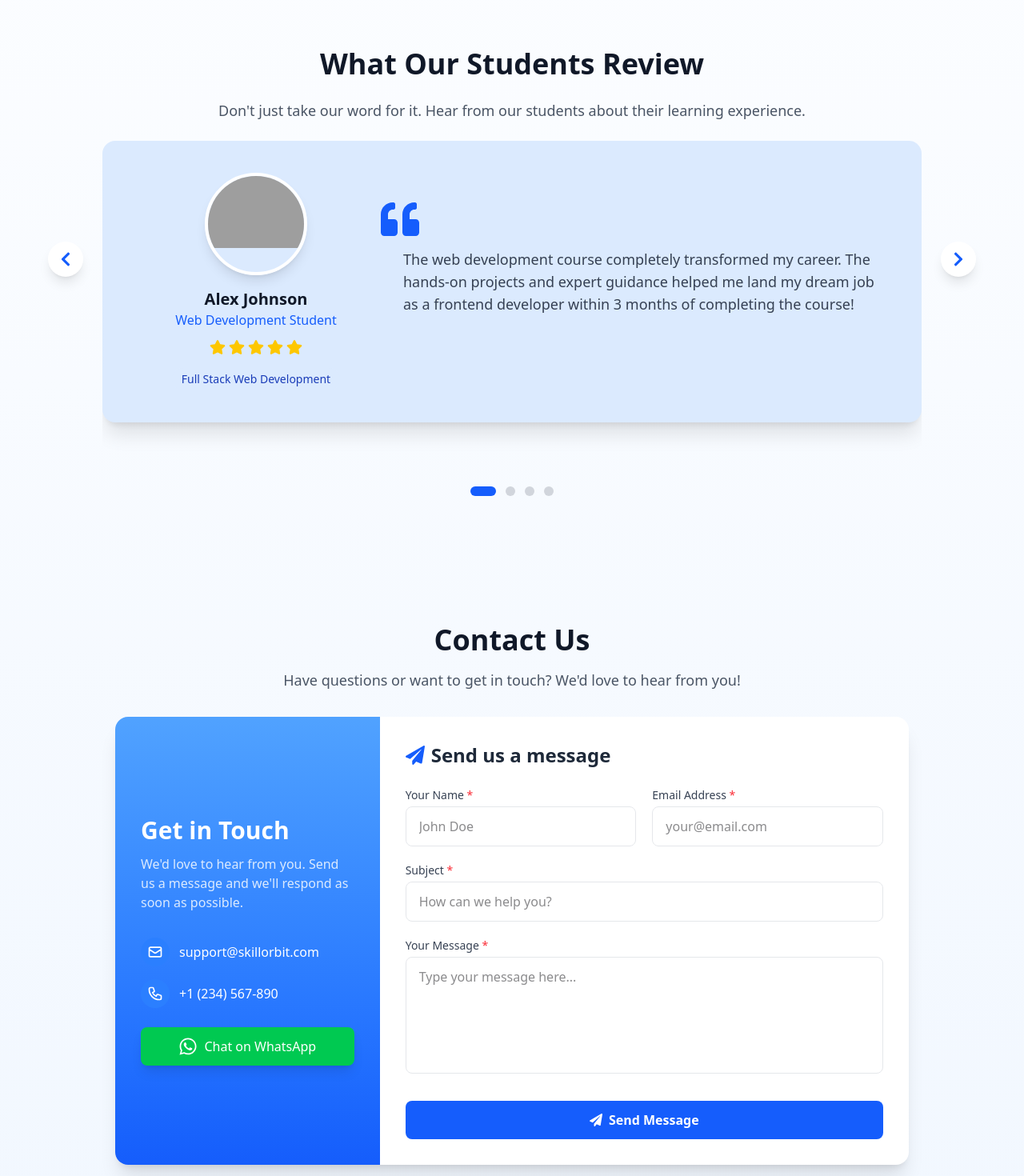
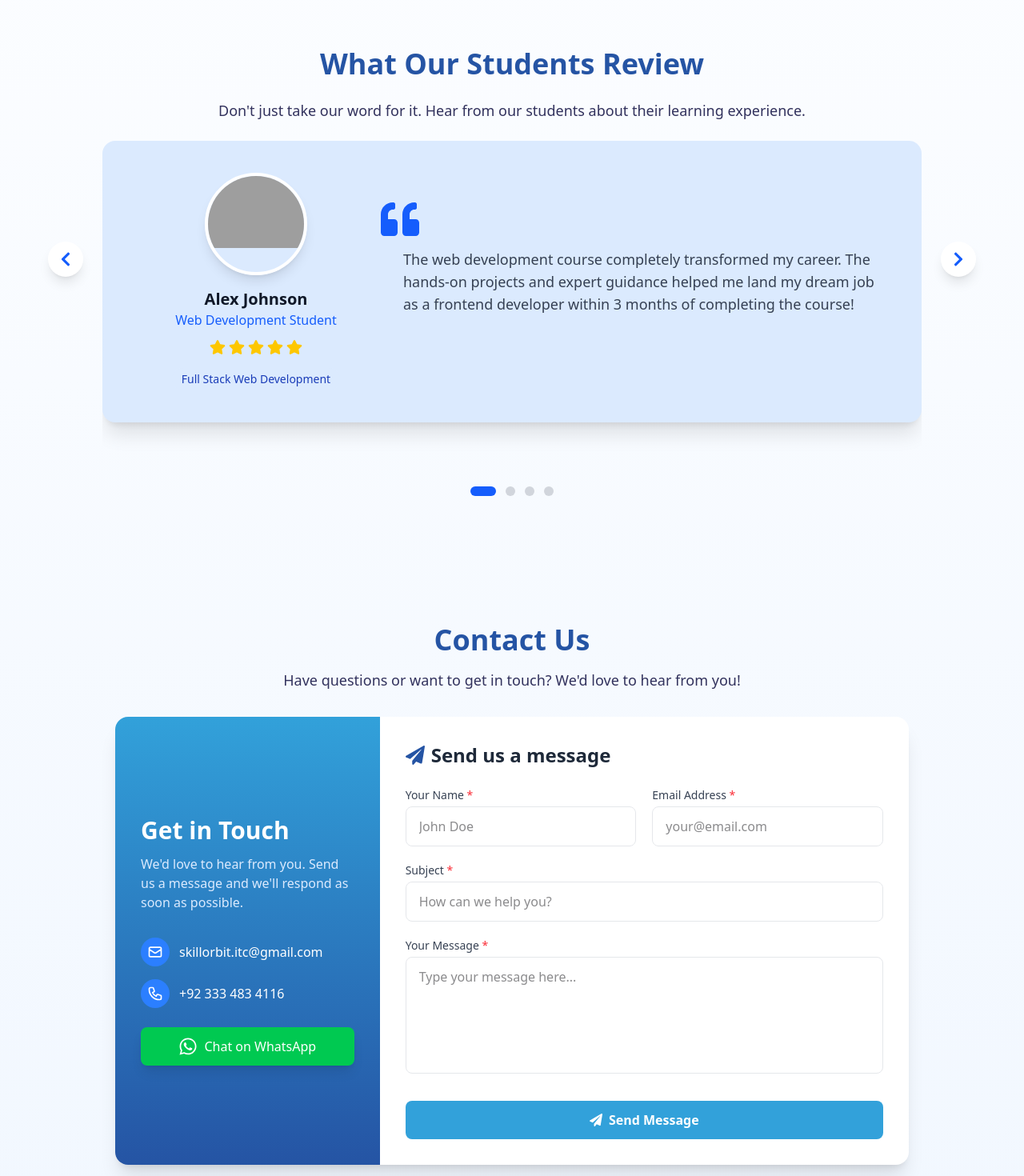
Before and after one commit to MuazamMughal/skillOrbit-app, a Next.js app: page / in a window 1280 px wide. Shown: the part 3460-4930 px from the top of the page at 80% size. Built offline with nearby package versions, Linux system fonts and the light colour scheme; grey boxes are pictures that could not be loaded.

Commit message:
client changes CONTACT card

```diff
--- a/src/components/common/Testimonials.tsx
+++ b/src/components/common/Testimonials.tsx
@@ -109,10 +109,10 @@ const Testimonials = () => {
       <div className="container mx-auto px-4 sm:px-6 lg:px-8">
         <div className="text-center max-w-3xl mx-auto mb-6">
 
-          <h2 className="text-4xl font-bold text-gray-900 mb-6">
+          <h2 className="text-4xl font-bold text-[#2554A4] mb-6">
             What Our Students Review
           </h2>
-          <p className="text-lg text-gray-600">
+          <p className="text-lg text-[#32325D]">
             Don&apos;t just take our word for it. Hear from our students about their learning experience.
           </p>
         </div>
--- a/src/components/common/contact.tsx
+++ b/src/components/common/contact.tsx
@@ -56,8 +56,8 @@ const Contact = () => {
   return (
     <section id="contact" className="py-20">
       <div className="text-center mb-8">
-        <h2 className="text-4xl font-bold text-gray-900 mb-4">Contact Us</h2>
-        <p className="text-lg text-gray-600 max-w-2xl mx-auto">Have questions or want to get in touch? We&apos;d love to hear from you!</p>
+        <h2 className="text-4xl font-bold text-[#2554A4] mb-4">Contact Us</h2>
+        <p className="text-lg text-[#32325D] max-w-2xl mx-auto">Have questions or want to get in touch? We&apos;d love to hear from you!</p>
       </div>
       {/* here is the main section */}
       <div className="container mx-auto px-4 max-w-5xl">
@@ -70,7 +70,7 @@ const Contact = () => {
           variants={fadeInUp}
         >
           <div className="md:flex">
-            <div className="md:w-1/3 bg-gradient-to-b from-blue-400 to-blue-600 p-8 text-white md:flex md:flex-col md:justify-center">
+            <div className="md:w-1/3 bg-gradient-to-b from-[#32a1da] to-[#2554A4] p-8 text-white md:flex md:flex-col md:justify-center">
               <div className="text-center md:text-left">
                 <h2 className="text-3xl font-bold mb-3">Get in Touch</h2>
                 <p className="text-blue-100 mb-8">
@@ -84,7 +84,7 @@ const Contact = () => {
                         <path strokeLinecap="round" strokeLinejoin="round" strokeWidth={2} d="M3 8l7.89 5.26a2 2 0 002.22 0L21 8M5 19h14a2 2 0 002-2V7a2 2 0 00-2-2H5a2 2 0 00-2 2v10a2 2 0 002 2z" />
                       </svg>
                     </div>
-                    <span>support@skillorbit.com</span>
+                    <span>skillorbit.itc@gmail.com</span>
                   </div>
                   <div className="flex items-center">
                     <div className="bg-blue-500 p-2 rounded-full mr-3">
@@ -92,10 +92,10 @@ const Contact = () => {
                         <path strokeLinecap="round" strokeLinejoin="round" strokeWidth={2} d="M3 5a2 2 0 012-2h3.28a1 1 0 01.948.684l1.498 4.493a1 1 0 01-.502 1.21l-2.257 1.13a11.042 11.042 0 005.516 5.516l1.13-2.257a1 1 0 011.21-.502l4.493 1.498a1 1 0 01.684.949V19a2 2 0 01-2 2h-1C9.716 21 3 14.284 3 6V5z" />
                       </svg>
                     </div>
-                    <span>+1 (234) 567-890</span>
+                    <span>+92 333 483 4116</span>
                   </div>
                   <a
-                    href="https://wa.me/1234567890"
+                    href="https://wa.me/923334834116"
                     target="_blank"
                     rel="noopener noreferrer"
                     className="mt-6 w-full flex items-center justify-center gap-2 px-4 py-3 bg-green-500 hover:bg-green-600 text-white font-medium rounded-lg shadow-lg hover:shadow-xl transition-all duration-300 transform hover:-translate-y-1"
@@ -110,7 +110,7 @@ const Contact = () => {
 
             <div className="p-8 md:w-2/3">
               <h3 className="text-2xl font-bold text-gray-800 mb-6 flex items-center">
-                <FaPaperPlane className="mr-2 text-blue-600" />
+                <FaPaperPlane className="mr-2 text-[#2554A4]" />
                 Send us a message
               </h3>
 
@@ -185,7 +185,7 @@ const Contact = () => {
                   <button
                     type="submit"
                     disabled={isSubmitting}
-                    className="w-full bg-blue-600 hover:bg-blue-700 text-white font-semibold py-3 px-6 rounded-lg transition duration-300 ease-in-out transform hover:-translate-y-0.5 flex items-center justify-center disabled:opacity-70 disabled:cursor-not-allowed"
+                    className="w-full bg-[#32a1da] hover:bg-[#2554A4] text-white font-semibold py-3 px-6 rounded-lg transition duration-300 ease-in-out transform hover:-translate-y-0.5 flex items-center justify-center disabled:opacity-70 disabled:cursor-not-allowed"
                   >
                     {isSubmitting ? (
                       <>
```
